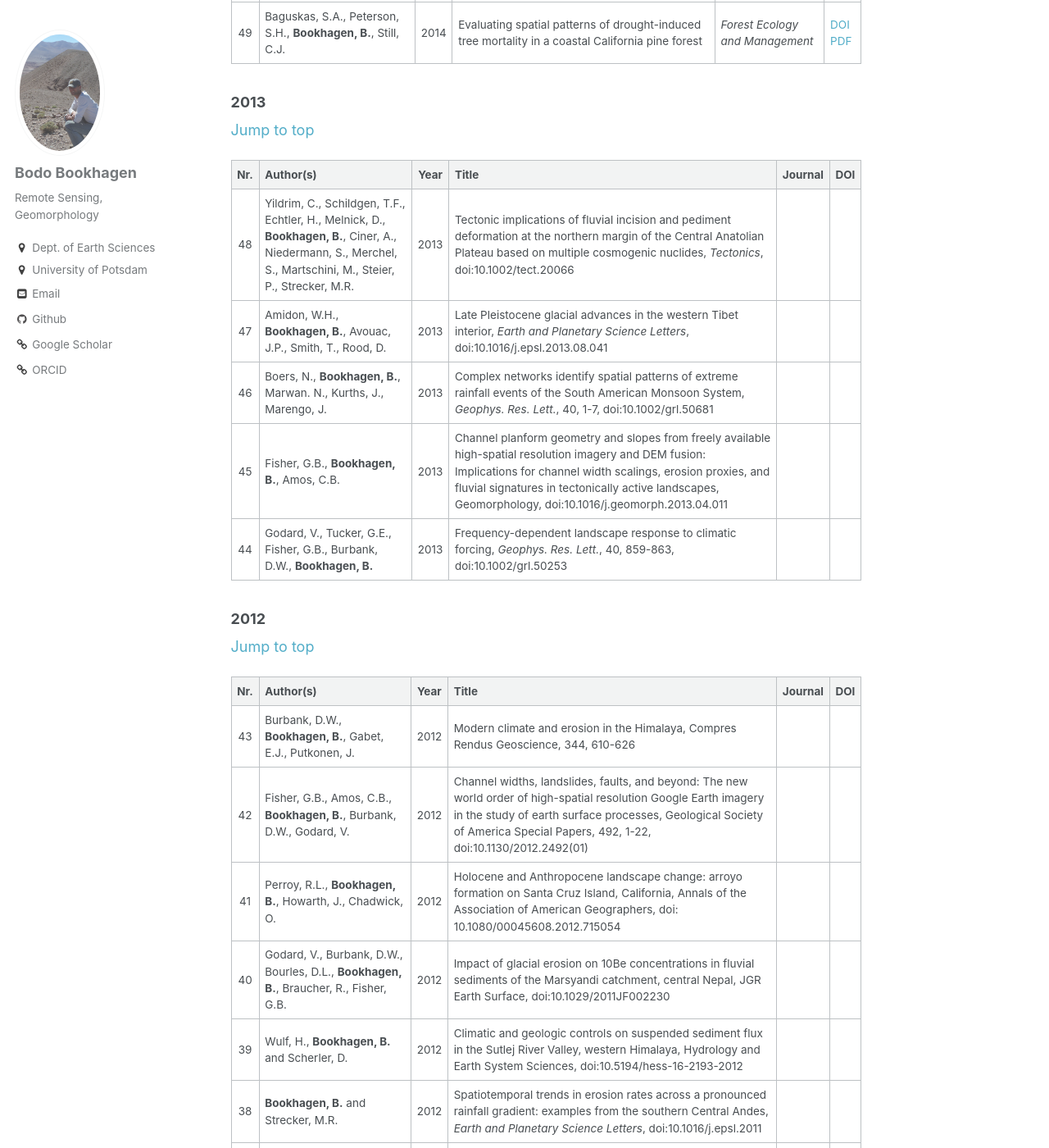
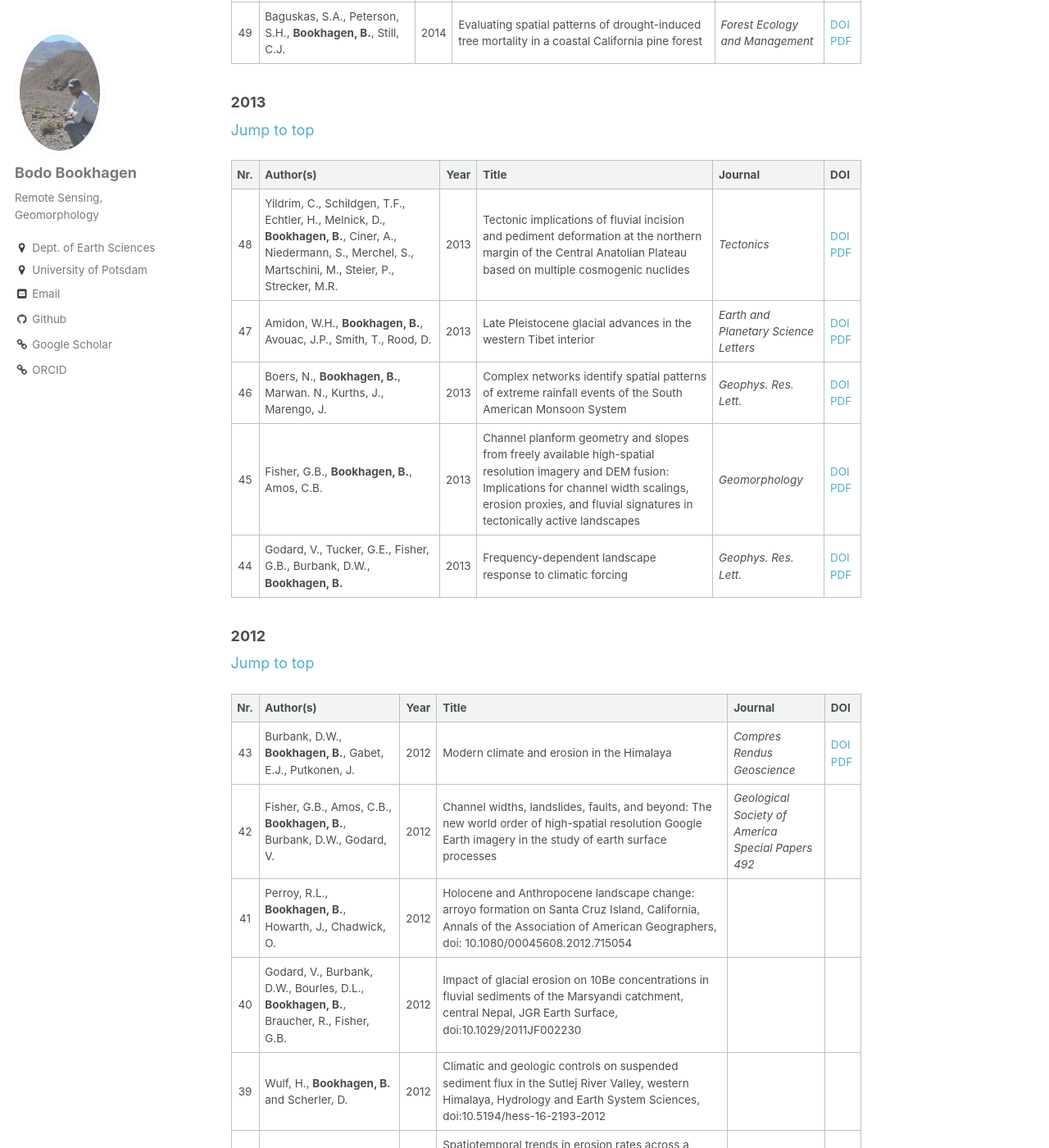
Before and after one commit to BodoBookhagen/BodoBookhagen.github.io, a Jekyll site: the page built from _pages/publications.md, in a window 1280 px wide and 1400 px high, scrolled down 8293 px. Shown: the whole window at 82% size. Built offline with Jekyll 4.4.1, drawn with Linux system fonts in a browser that asks for light colours.

Commit message:
Dec-31 2018

```diff
--- a/_pages/publications.md
+++ b/_pages/publications.md
@@ -134,19 +134,19 @@ Jump to year: [2019](#2019) [2018](#2018) [2017](#2017) [2016](#2016) [2015](#20
 
 | Nr. | Author(s) | Year | Title | Journal | DOI |
 |:---:|:----------|:----:|-------|---------|---------------------|
-|48 | Yildrim, C., Schildgen, T.F., Echtler, H., Melnick, D., **Bookhagen, B.**, Ciner, A., Niedermann, S., Merchel, S., Martschini, M., Steier, P., Strecker, M.R. |2013| Tectonic implications of fluvial incision and pediment deformation at the northern margin of the Central Anatolian Plateau based on multiple cosmogenic nuclides, *Tectonics*, doi:10.1002/tect.20066
-|47 | Amidon, W.H., **Bookhagen, B.**, Avouac, J.P., Smith, T., Rood, D. |2013| Late Pleistocene glacial advances in the western Tibet interior, *Earth and Planetary Science Letters*, doi:10.1016/j.epsl.2013.08.041
-|46 | Boers, N., **Bookhagen, B.**, Marwan. N., Kurths, J., Marengo, J. |2013| Complex networks identify spatial patterns of extreme rainfall events of the South American Monsoon System, *Geophys. Res. Lett.*, 40, 1-7, doi:10.1002/grl.50681
-|45 | Fisher, G.B., **Bookhagen, B.**, Amos, C.B. |2013| Channel planform geometry and slopes from freely available high-spatial resolution imagery and DEM fusion: Implications for channel width scalings, erosion proxies, and fluvial signatures in tectonically active landscapes, Geomorphology, doi:10.1016/j.geomorph.2013.04.011
-|44 | Godard, V., Tucker, G.E., Fisher, G.B., Burbank, D.W., **Bookhagen, B.** |2013| Frequency-dependent landscape response to climatic forcing, *Geophys. Res. Lett.*, 40, 859-863, doi:10.1002/grl.50253
+|48 | Yildrim, C., Schildgen, T.F., Echtler, H., Melnick, D., **Bookhagen, B.**, Ciner, A., Niedermann, S., Merchel, S., Martschini, M., Steier, P., Strecker, M.R. |2013| Tectonic implications of fluvial incision and pediment deformation at the northern margin of the Central Anatolian Plateau based on multiple cosmogenic nuclides| *Tectonics*| [DOI](https://doi.org/10.1002/tect.20066) [PDF](http://bodobookhagen.github.io/pdf/yildrim13_cap_crn.pdf)
+|47 | Amidon, W.H., **Bookhagen, B.**, Avouac, J.P., Smith, T., Rood, D. |2013| Late Pleistocene glacial advances in the western Tibet interior| *Earth and Planetary Science Letters*| [DOI](https://doi.org/10.1016/j.epsl.2013.08.041) [PDF](http://bodobookhagen.github.io/pdf/amidon13_MK_moraines.pdf)
+|46 | Boers, N., **Bookhagen, B.**, Marwan. N., Kurths, J., Marengo, J. |2013| Complex networks identify spatial patterns of extreme rainfall events of the South American Monsoon System | *Geophys. Res. Lett.* |[DOI](https://doi.org/10.1002/grl.50681) [PDF](http://bodobookhagen.github.io/pdf/boers13_complex_networks_SAM.pdf)
+|45 | Fisher, G.B., **Bookhagen, B.**, Amos, C.B. |2013| Channel planform geometry and slopes from freely available high-spatial resolution imagery and DEM fusion: Implications for channel width scalings, erosion proxies, and fluvial signatures in tectonically active landscapes | *Geomorphology* | [DOI](https://doi.org/10.1016/j.geomorph.2013.04.011) [PDF](http://bodobookhagen.github.io/pdf/fisher13_channel_width.pdf)
+|44 | Godard, V., Tucker, G.E., Fisher, G.B., Burbank, D.W., **Bookhagen, B.** |2013| Frequency-dependent landscape response to climatic forcing | *Geophys. Res. Lett.* | [DOI](https://doi.org/10.1002/grl.50253) [PDF](http://bodobookhagen.github.io/pdf/Godard13_frequency_landscape_changes.pdf)
 
 ### 2012
 [Jump to top](#top)
 
 | Nr. | Author(s) | Year | Title | Journal | DOI |
 |:---:|:----------|:----:|-------|---------|---------------------|
-|43 | Burbank, D.W., **Bookhagen, B.**, Gabet, E.J., Putkonen, J. |2012| Modern climate and erosion in the Himalaya, Compres Rendus Geoscience, 344, 610-626
-|42 | Fisher, G.B., Amos, C.B., **Bookhagen, B.**, Burbank, D.W., Godard, V. |2012| Channel widths, landslides, faults, and beyond: The new world order of high-spatial resolution Google Earth imagery in the study of earth surface processes, Geological Society of America Special Papers, 492, 1-22, doi:10.1130/2012.2492(01)
+|43 | Burbank, D.W., **Bookhagen, B.**, Gabet, E.J., Putkonen, J. |2012| Modern climate and erosion in the Himalaya | *Compres Rendus Geoscience* | [DOI](https://doi.org/10.1016/j.crte.2012.10.010) [PDF](http://bodobookhagen.github.io/pdf/burbank12_modern_climate_erosion_Himalaya.pdf)
+|42 | Fisher, G.B., Amos, C.B., **Bookhagen, B.**, Burbank, D.W., Godard, V. |2012| Channel widths, landslides, faults, and beyond: The new world order of high-spatial resolution Google Earth imagery in the study of earth surface processes | *Geological Society of America Special Papers 492*  |
 |41 | Perroy, R.L., **Bookhagen, B.**, Howarth, J., Chadwick, O. |2012| Holocene and Anthropocene landscape change: arroyo formation on Santa Cruz Island, California, Annals of the Association of American Geographers, doi: 10.1080/00045608.2012.715054
 |40 | Godard, V., Burbank, D.W., Bourles, D.L., **Bookhagen, B.**, Braucher, R., Fisher, G.B. |2012| Impact of glacial erosion on 10Be concentrations in fluvial sediments of the Marsyandi catchment, central Nepal, JGR Earth Surface, doi:10.1029/2011JF002230
 |39 | Wulf, H., **Bookhagen, B.** and Scherler, D. |2012| Climatic and geologic controls on suspended sediment flux in the Sutlej River Valley, western Himalaya, Hydrology and Earth System Sciences, doi:10.5194/hess-16-2193-2012
```
Also changed, not shown: 15 other files.
